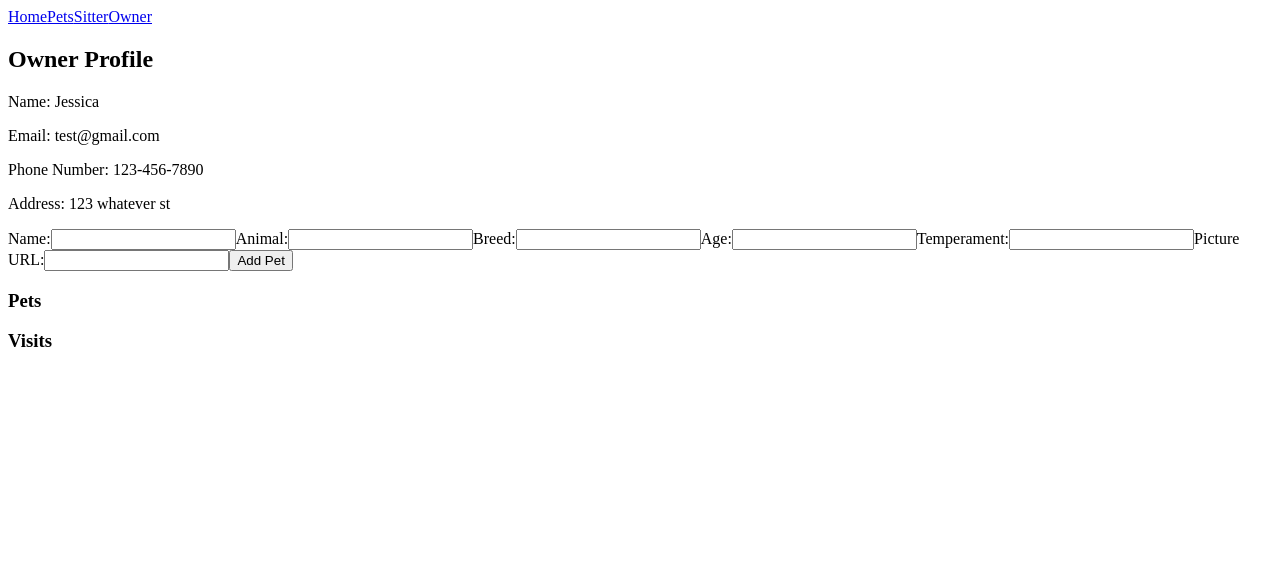
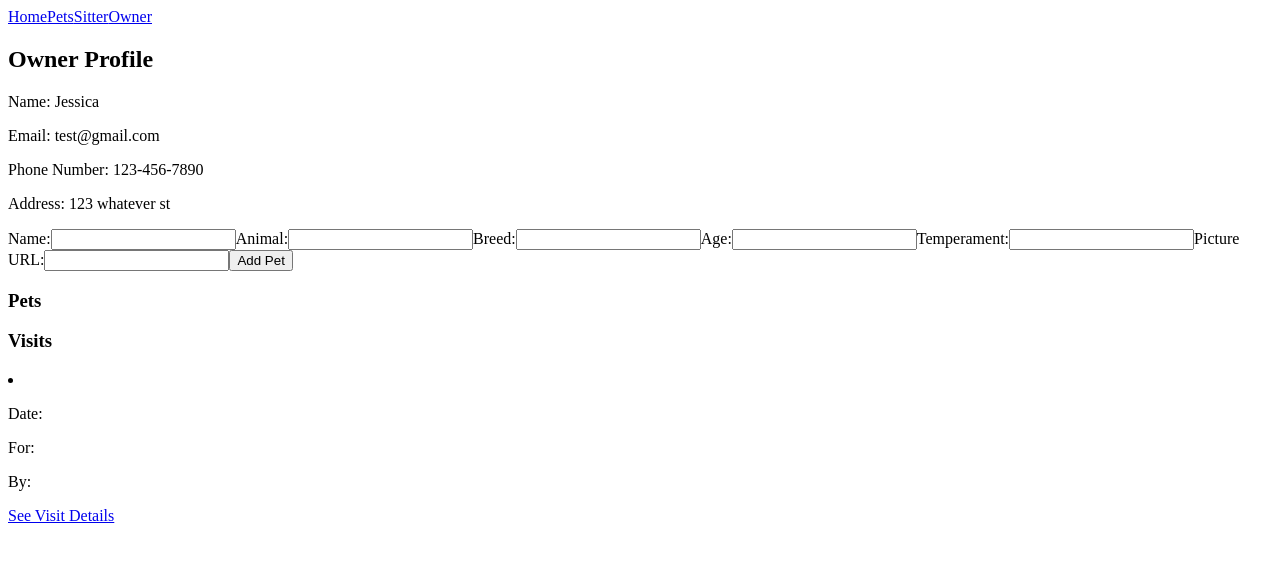
Before and after one commit to juliepoulain/python-p4-final-project-pet-sitting-app, a React (Create React App) app in the folder client/: page /owner in a window 1280 px wide. Shown: the top 562 px of the page. Built offline with nearby package versions, Linux system fonts and the light colour scheme.

Commit message:
visit structure

```diff
--- a/client/src/components/OwnerProfile.js
+++ b/client/src/components/OwnerProfile.js
@@ -1,8 +1,10 @@
 import { useState } from "react";
 import PetForm from "./PetForm";
+import VisitList from "./VisitList"
 
 function OwnerProfile() {
   const [pets, setPets] = useState([]);
+  const [sitters, setSitters] = useState([]);
 
   const handleAddPet = (newPet) => {
     setPets([...pets, newPet]);
@@ -37,6 +39,7 @@ function OwnerProfile() {
       </ul>
 
       <h3>Visits</h3>
+      <VisitList />
     </div>
   );
 }
--- a/client/src/components/VisitCard.js
+++ b/client/src/components/VisitCard.js
@@ -0,0 +1,23 @@
+import React, { useState } from "react";
+import { NavLink } from "react-router-dom";
+
+function VisitCard({ date, sitter, pet }) {
+  return (
+    <li className="card">
+      <p>Date:
+        {/* {visit.date} */}
+        </p>
+      <p>For:
+        {/* {pet.name} */}
+        </p>
+      <p>By:
+        {/* {sitter.name} */}
+        </p>
+      <NavLink to="/visit" className="nav-link">
+        See Visit Details
+      </NavLink>
+    </li>
+  );
+}
+
+export default VisitCard;
--- a/client/src/components/VisitList.js
+++ b/client/src/components/VisitList.js
@@ -0,0 +1,30 @@
+import React, { useEffect } from "react";
+import VisitCard from "./VisitCard";
+
+function VisitList() {
+// const [visits, setVisits] = useState([]);
+  //   useEffect(() => {
+  //     fetch("http://localhost:6001/visits")
+  //       .then((r) => r.json())
+  //       .then((visits) => {
+  //         setVisits(visits);
+  //         console.log(visits);
+  //       });
+  //   }, []);
+
+  //   const visitCards = visits
+  //     .map((visit) => (
+  //       <VisitCard
+  //         key={visit.id}
+  //         date={visit.date}
+  //         sitter={sitter.name}
+  //         pet={pet.name}
+  //       />
+  //     ));
+
+  //   return <ul className="cards">{sitterCards}</ul>;
+
+  return <VisitCard />;
+}
+
+export default VisitList;
```
